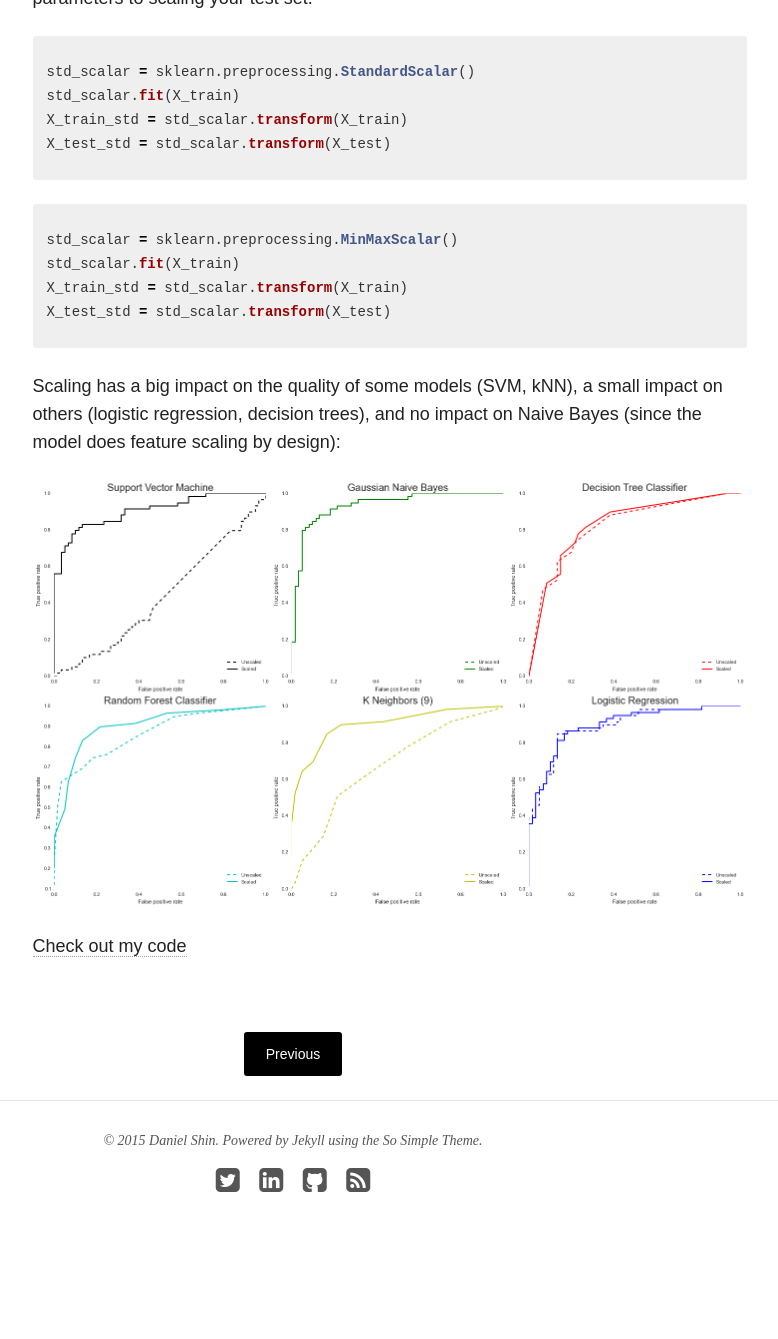
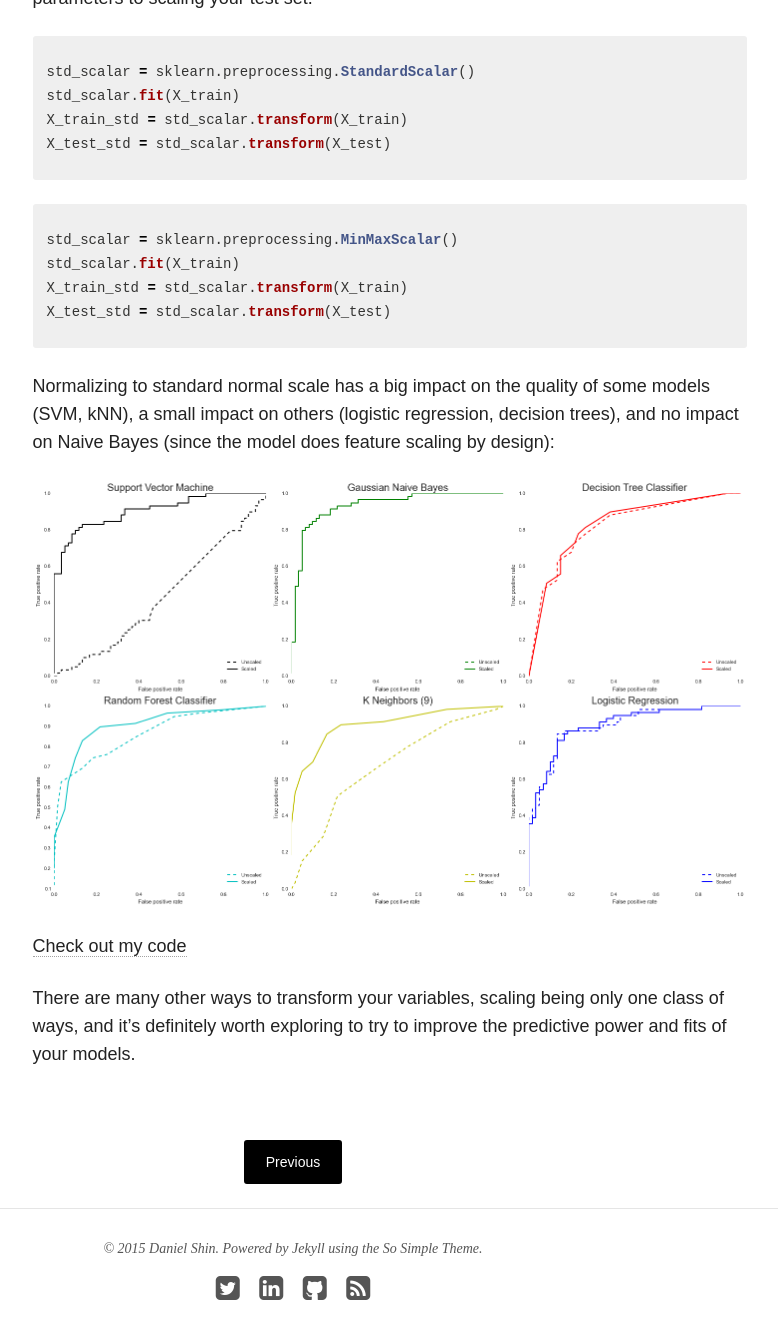
Before and after one commit to ajschumacher/dshincd.github.io, a Jekyll site: the page built from _posts/blog/2015-05-09-feautre-scaling.md, in a window 1280 px wide and 1400 px high, scrolled down 1489 px. Shown: the top 1339 px of the window, without its empty margins (347-1125 px from the left). Built offline with Jekyll 4.4.1, drawn with Linux system fonts in a browser that asks for light colours; nearby versions of some CDN libraries; before the commit the page ends 2781 px from its top, so only the background shows below that; some of the changed text lies outside the part shown.

Commit message:
New post

```diff
--- a/_posts/blog/2015-05-09-feautre-scaling.md
+++ b/_posts/blog/2015-05-09-feautre-scaling.md
@@ -10,7 +10,7 @@
 date: 2015-05-09
 ---
 
-The [scikit-learn](http://scikit-learn.org/stable/) module makes it surprisingly easy to implement a wide range of machine learning algoirthms in Python. Often times, the only parameter you need to specify is the model itself, and scikit-learn will do the rest.
+The [scikit-learn](http://scikit-learn.org/stable/) module makes it surprisingly easy to implement a wide range of machine learning algoirthms in Python. Often times, the only parameters you need to specify are your model and data, and scikit-learn will do the rest.
 
 But before putting your raw data into the model, it's important that it's in the right format. This means ensuring that your predictor variables are numerical and properly scaled. This post will focus on properly scaling your features.
 
@@ -50,8 +50,10 @@
 X_test_std = std_scalar.transform(X_test)
 {% endhighlight %}
 
-Scaling has a big impact on the quality of some models (SVM, kNN), a small impact on others (logistic regression, decision trees), and no impact on Naive Bayes (since the model does feature scaling by design):
+Normalizing to standard normal scale has a big impact on the quality of some models (SVM, kNN), a small impact on others (logistic regression, decision trees), and no impact on Naive Bayes (since the model does feature scaling by design):
 
 ![scaled_roc](/images/scaled_roc.png)
 
 [Check out my code](/articles/Feature scaling demo.html)
+
+There are many other ways to transform your variables, scaling being only one class of ways, and it's definitely worth exploring to try to improve the predictive power and fits of your models.
```
